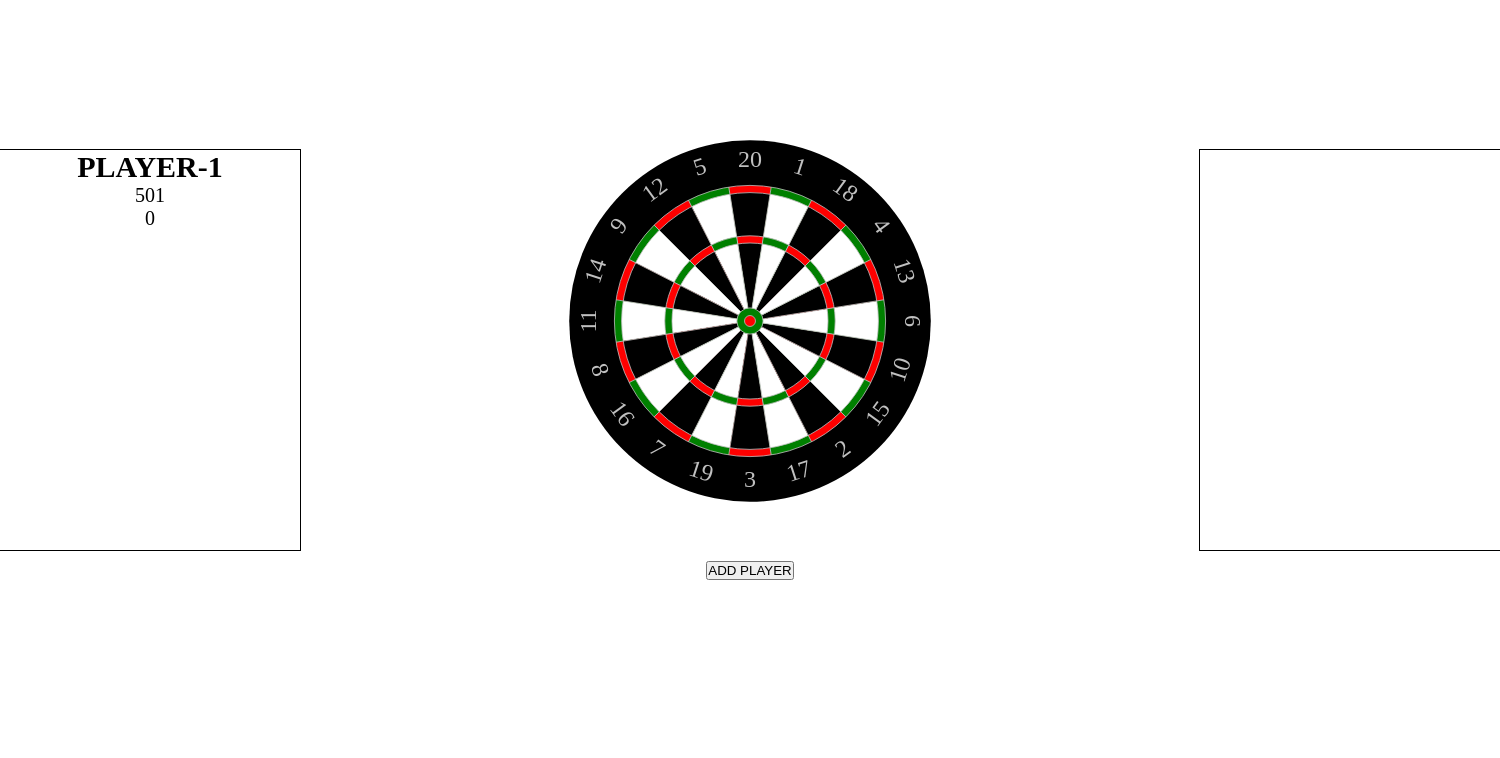
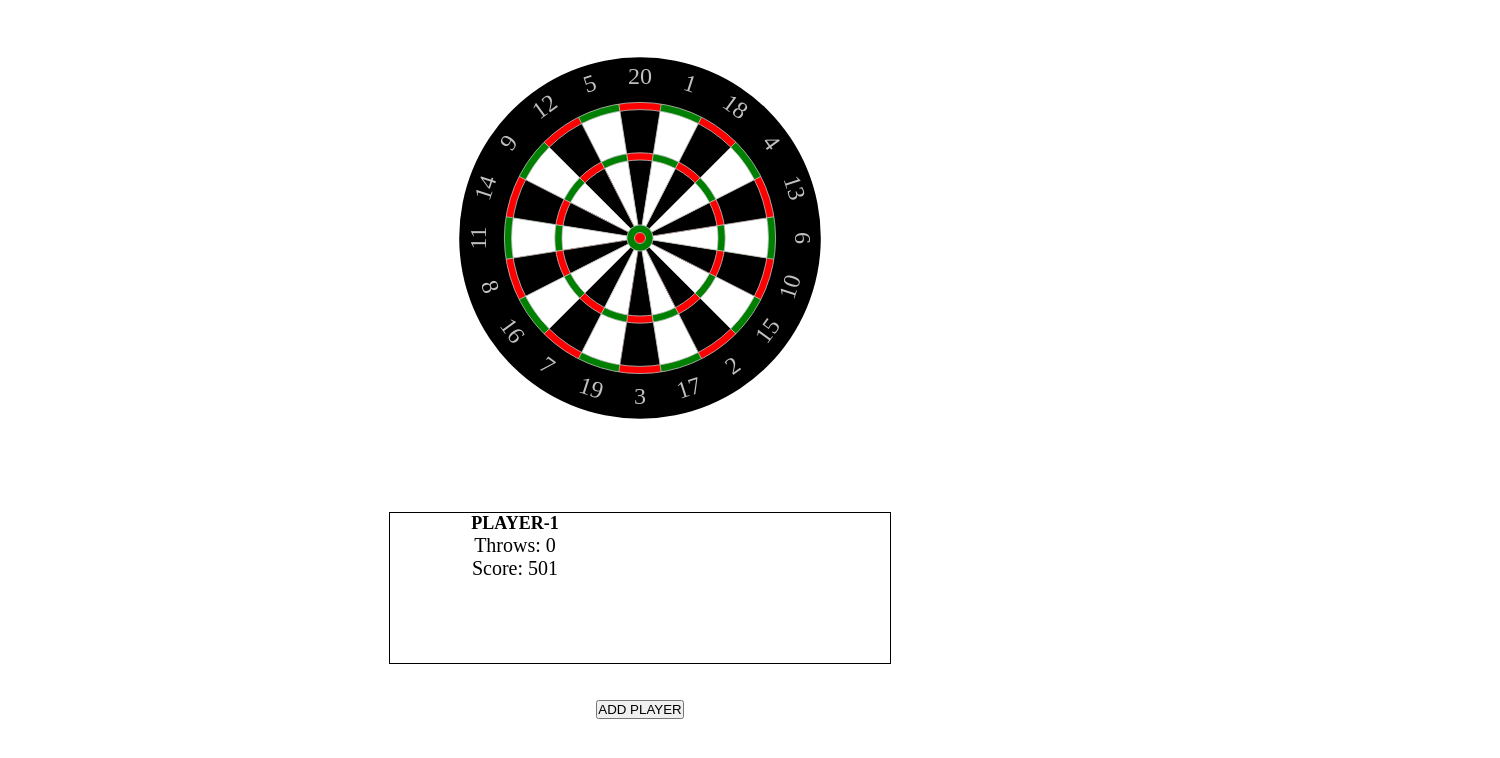
Before and after one commit to tomaszferens/dart501, a React app: page / in a window 1280 px wide. Both pictures are taken after a click on the button "ADD PLAYER". Shown: the top 758 px of the page, 1500 px wide, since content can reach past the window. Built offline with nearby package versions, Linux system fonts and the light colour scheme.

Commit message:
now shows correctly winner

```diff
--- a/src/js/components/App.js
+++ b/src/js/components/App.js
@@ -2,7 +2,7 @@ import React, { Component } from 'react';
 import { connect } from 'react-redux';
 import * as actionCreators from '../actions/actionCreators';
 import Board from './Board';
-import ScoreBoard from './ScoreBoard';
+import Score from './Score';
 
 class App extends Component {
     render() {
@@ -10,10 +10,11 @@ class App extends Component {
         const length = players.length;
         const player = `player-${length + 1}`;
         return (
-            <div>
-                <ScoreBoard {...this.props}>
-                    <div>
-                        <Board {...this.props} />
+            <div className="game">
+                <div className="wrap">
+                    <Board {...this.props}/>
+                    <Score {...this.props}/>
+                </div>
                 <button
                     onClick={() => this.props.addPlayer(player)}
                     ref={(button) => this.firstButton = button}
@@ -21,11 +22,9 @@ class App extends Component {
                 >
                 ADD PLAYER
                 </button>
-                    </div>
-                </ScoreBoard>
                 {
                     this.props.winner !== 'none' ?
-                    <h1>Winner: {this.props.winner}</h1> : null
+                    <h2>Winner: {this.props.winner.toUpperCase()}</h2>: null
                 }
             </div>
         );
--- a/src/js/components/Board.js
+++ b/src/js/components/Board.js
@@ -3,24 +3,25 @@ import React from 'react';
 function Board (props) {
     function handleClick(e) {
         const points = Number(e.target.dataset.point);
-        if (props.winner === 'none') {
+        console.log(points);
+        if (props.winner === 'none' && props.players.length >= 2) {
 
-            if (props.currentRound == 'none') {
+            if (props.currentRound === 'none') {
                 props.startGame();
                 props.changePlayer(props.players[0].name);
             }
 
-            else if (props.currentRound == props.players[0].name) {
+            else if (props.currentRound === props.players[0].name) {
                 if (props.players[0].score - points > 0) {
                     props.incrementThrows(0);
                     props.changeScore(0, points);
-                    if (props.players[0].throws == 2) {
+                    if (props.players[0].throws === 2) {
                         props.clearThrows(0);
                         props.changePlayer(props.players[1].name);
                     }
                 } else if (props.players[0].score - points < 0) {
                     props.incrementThrows(0);
-                    if (props.players[0].throws == 2) {
+                    if (props.players[0].throws === 2) {
                         props.clearThrows(0);
                         props.changePlayer(props.players[1].name);
                     }
@@ -32,17 +33,17 @@ function Board (props) {
             }
 
 
-            else if (props.currentRound == props.players[1].name) {
+            else if (props.currentRound === props.players[1].name) {
                 if (props.players[1].score - points > 0) {
                     props.incrementThrows(1);
                     props.changeScore(1, points);
-                    if (props.players[1].throws == 2) {
+                    if (props.players[1].throws === 2) {
                         props.clearThrows(1);
                         props.changePlayer(props.players[0].name);
                     }
                 } else if (props.players[1].score - points < 0) {
                     props.incrementThrows(1);
-                    if (props.players[1].throws == 2) {
+                    if (props.players[1].throws === 2) {
                         props.clearThrows(1);
                         props.changePlayer(props.players[0].name);
                     }
@@ -56,7 +57,7 @@ function Board (props) {
     }
 
     const animation = {
-        animation: 'mymove 15s infinite'
+        animation: 'mymove 10s infinite'
     };
 
     const styles = {
--- /dev/null
+++ b/src/js/components/Score.js
@@ -0,0 +1,24 @@
+import React from 'react';
+
+function Score ({ players }) {
+    return (
+        <div className="score">
+            {
+                players.length != 0 ?
+                players.map((player, i) => {
+                    return (
+                        <div className="players" key={i}>
+                            <div>
+                                <h1>{player.name.toUpperCase()}</h1>
+                                <p>Throws: {player.throws}</p>
+                                <p>Score: {player.score}</p>
+                            </div>
+                        </div>
+                    );
+                }) : null
+            }
+        </div>
+    );
+}
+
+export default Score;
--- a/src/js/components/ScoreBoard.js
+++ /dev/null
@@ -1,33 +0,0 @@
-import React, { Component } from 'react';
-
-class ScoreBoard extends Component {
-    render() {
-        return (
-            <div className="score-board">
-                <div className="score-first-player">
-                    { this.props.players[0] ?
-                        <div>
-                            <h2>{this.props.players[0].name}</h2>
-                            <p>{this.props.players[0].score}</p>
-                            <p>{this.props.players[0].throws}</p>
-                        </div>
-                        : null
-                    }
-                </div>
-                {this.props.children}
-                <div className="score-second-player">
-                    { this.props.players[1] ?
-                        <div>
-                            <h2>{this.props.players[1].name}</h2>
-                            <p>{this.props.players[1].score}</p>
-                            <p>{this.props.players[1].throws}</p>
-                        </div>
-                        : null
-                    }
-                </div>
-            </div>
-        );
-    }
-}
-
-export default ScoreBoard;
--- a/src/styles/style.scss
+++ b/src/styles/style.scss
@@ -4,6 +4,7 @@
 }
 
 h1 {
+    font-size: 18px;
     width: 250px;
     margin: 0 auto;
 }
@@ -11,7 +12,6 @@ h1 {
 svg {
     display: block;
     height: 400px;
-    margin: 0 auto;
     position: relative;
     width: 400px;
     user-select: none;
@@ -22,11 +22,11 @@ svg {
     10% {left: 50px}
     20% {left: 100px;}
     30% {left: 150px;}
-    40% {left: 200px;}
-    50% {left: 150px;}
-    60% {left: 100px;}
-    70% {left: 50px;}
-    80% {left: 0px;}
+    40% {left: 100px;}
+    50% {left: 50px;}
+    60% {left: 0px;}
+    70% {left: -50px;}
+    80% {left: -100px;}
     90% {left: -50px;}
     100% {left: 0px;}
 }
@@ -34,29 +34,32 @@ svg {
 button {
     display: block;
     margin: 0 auto;
-    margin-top: 40px;
+    margin-bottom: 50px;
 }
-
-.score-board {
+.game {
+    .wrap {
         align-items: center;
         display: flex;
         font-size: 20px;
-    justify-content: space-between;
+        flex-direction: column;
+        justify-content: space-around;
         margin: 0 auto;
         min-height: 700px;
         text-align: center;
-    text-transform: uppercase;
-    width: 1500px;
+        width: 1200px;
     }
 
-.score-first-player {
-    height: 400px;
-    width: 300px;
-    outline: 1px solid black;
+    h2 {
+        width: 210px;
+        margin: 0 auto;
+    }
 }
 
-.score-second-player {
-    height: 400px;
-    width: 300px;
+
+.score {
+    width: 500px;
+    height: 150px;
     outline: 1px solid black;
+    display: flex;
+    justify-content: space-between;
 }
```
Lines whose indentation alone changed are shown as unchanged.
